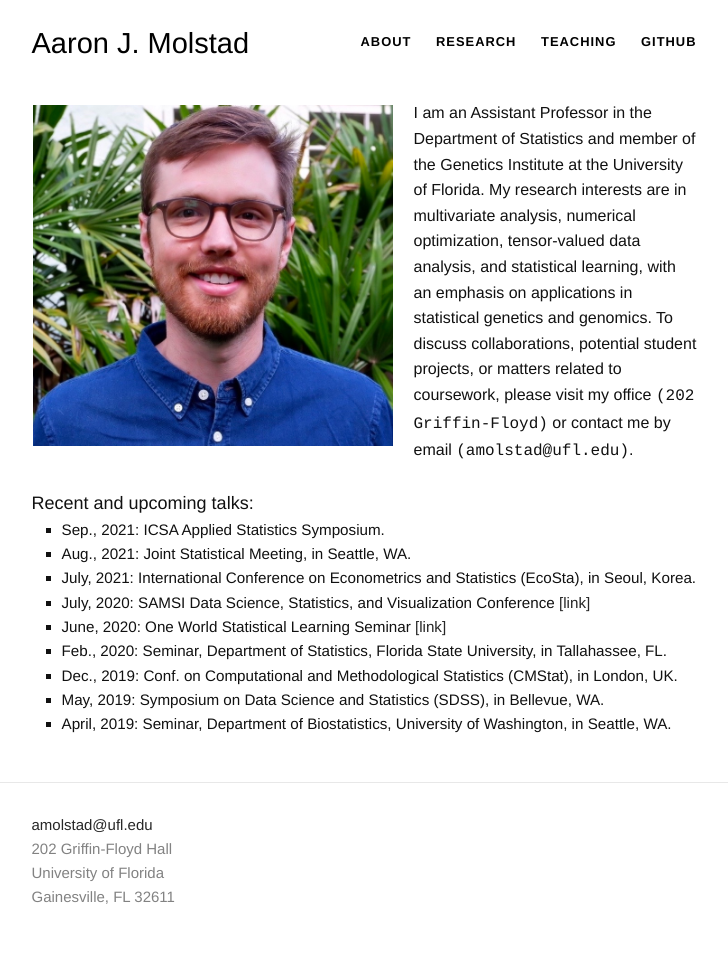
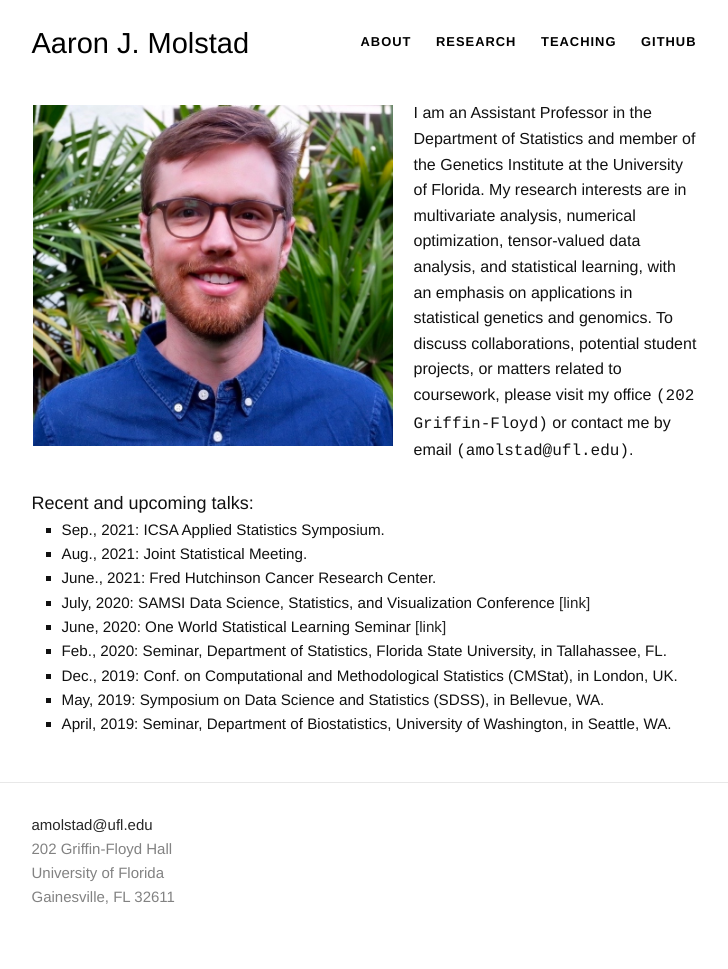
Before and after one commit to ajmolstad/ajmolstad.github.io, a Jekyll site: the page built from index.html, in a window 1280 px wide. Shown: the whole page, without its empty margins (276-1004 px from the left). Built offline with Jekyll 4.4.1, drawn with Linux system fonts in a browser that asks for light colours.

Commit message:
Update index.html

```diff
--- a/index.html
+++ b/index.html
@@ -44,8 +44,8 @@ University of Florida <br>
 <font size="4">Recent and upcoming talks:</font>
 <ul style="list-style-type:square;">
 	<li> Sep., 2021: ICSA Applied Statistics Symposium. </li>
-	<li> Aug., 2021: Joint Statistical Meeting, in Seattle, WA.  </li>
-	<li> July, 2021: International Conference on Econometrics and Statistics (EcoSta), in Seoul, Korea.  </li>
+	<li> Aug., 2021: Joint Statistical Meeting.  </li>
+	<li> June., 2021: Fred Hutchinson Cancer Research Center.  </li>
 <li> July, 2020: SAMSI Data Science, Statistics, and Visualization Conference <a href="https://www.samsi.info/programs-and-activities/research-workshops/2020-data-science-statistics-and-visualisation-conference-july-29-31-2020/"> [link] </a> </li>
 <li> June, 2020: One World Statistical Learning Seminar <a href="https://statistical-learning-seminars.github.io"> [link] </a> </li>
 <!-- <li> May, 2020: Statistical Learning and Data Science Conference (SLDS), in Irvine, CA. </li> -->
```
